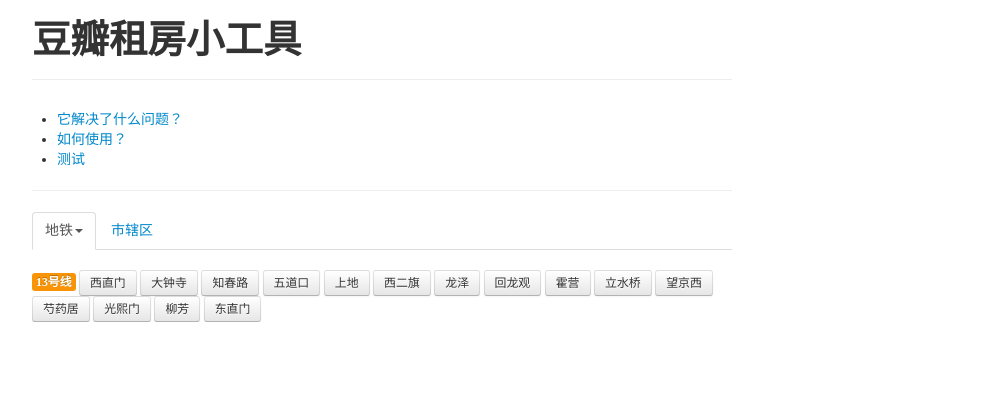
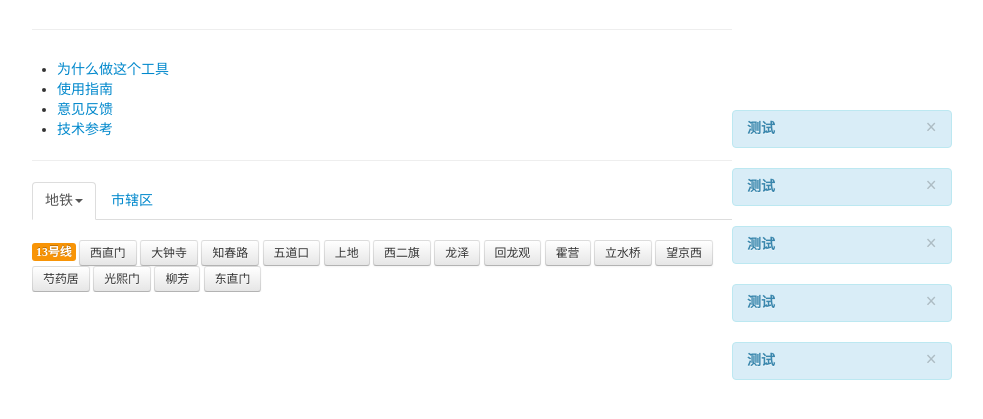
Before and after one commit to hh54188/scrapy_douban, a Python web app: template flask/templates/index.html in a window 1280 px wide. Shown: the top 419 px of the page, without its empty margins (138-1121 px from the left). Run offline with Jinja, Linux system fonts and the light colour scheme; the template is opened without the code that fills it, so the values that code supplies are empty.

Commit message:
update html

```diff
--- a/flask/templates/index.html
+++ b/flask/templates/index.html
@@ -59,12 +59,13 @@
         <div class="row">
             <div class="span9">
                 <div class="page-header">
-                    <h1>豆瓣租房小工具</h1>
+                    <!-- <h1>豆瓣租房小工具</h1> -->
                 </div>
                 <ul>
-                    <li><a data-toggle="modal" href="#myModal">它解决了什么问题？</a></li>
-                    <li><a href="#">如何使用？</a></li>
-                    <li><a href="">测试</a></li>
+                    <li><a data-toggle="modal" href="#modal_why">为什么做这个工具</a></li>
+                    <li><a data-toggle="modal" href="#modal_how" href="#">使用指南</a></li>
+                    <li><a data-toggle="modal" href="#modal_advice" href="#">意见反馈</a></li>
+                    <li><a data-toggle="modal" href="#modal_tech" href="#">技术参考</a></li>
                 </ul>
                 <hr>
                 <div class="select_box">
@@ -339,15 +340,78 @@
                 </div>
             </div>
             <div class="span3 side_bar">
+                <div class="alert in alert-info">
+                    <strong>测试</strong>
+                    <a class="close" data-dismiss="alert" href="#">&times;</a>
+                </div>
+                <div class="alert in alert-info">
+                    <strong>测试</strong>
+                    <a class="close" data-dismiss="alert" href="#">&times;</a>
+                </div>
+                <div class="alert in alert-info">
+                    <strong>测试</strong>
+                    <a class="close" data-dismiss="alert" href="#">&times;</a>
+                </div>
+                <div class="alert in alert-info">
+                    <strong>测试</strong>
+                    <a class="close" data-dismiss="alert" href="#">&times;</a>
+                </div>
+                <div class="alert in alert-info">
+                    <strong>测试</strong>
+                    <a class="close" data-dismiss="alert" href="#">&times;</a>
+                </div>
             </div>
         </div>
     </div>
     <!-- Model begin -->
-    <!-- Modal -->
-    <div id="myModal" class="modal hide fade" tabindex="-1" role="dialog" aria-labelledby="myModalLabel" aria-hidden="true">
+    <!-- Why -->
+    <div id="modal_why" class="modal hide" tabindex="-1" role="dialog" aria-labelledby="myModalLabel" aria-hidden="true">
         <div class="modal-header">
             <button type="button" class="close" data-dismiss="modal" aria-hidden="true">×</button>
-            <h3 id="myModalLabel">Modal header</h3>
+            <h3>this is why</h3>
+        </div>
+        <div class="modal-body">
+        <p>One fine body…</p>
+        </div>
+        <div class="modal-footer">
+            <button class="btn" data-dismiss="modal" aria-hidden="true">确定</button>
+        </div>
+    </div>
+
+
+    <!-- How -->
+    <div id="modal_how" class="modal hide" tabindex="-1" role="dialog" aria-labelledby="myModalLabel" aria-hidden="true">
+        <div class="modal-header">
+            <button type="button" class="close" data-dismiss="modal" aria-hidden="true">×</button>
+            <h3>this is how</h3>
+        </div>
+        <div class="modal-body">
+        <p>One fine body…</p>
+        </div>
+        <div class="modal-footer">
+            <button class="btn" data-dismiss="modal" aria-hidden="true">确定</button>
+        </div>
+    </div>
+
+    <!-- advice -->
+    <div id="modal_advice" class="modal hide" tabindex="-1" role="dialog" aria-labelledby="myModalLabel" aria-hidden="true">
+        <div class="modal-header">
+            <button type="button" class="close" data-dismiss="modal" aria-hidden="true">×</button>
+            <h3>this is advice</h3>
+        </div>
+        <div class="modal-body">
+        <p>One fine body…</p>
+        </div>
+        <div class="modal-footer">
+            <button class="btn" data-dismiss="modal" aria-hidden="true">确定</button>
+        </div>
+    </div>
+
+    <!-- tech -->
+    <div id="modal_tech" class="modal hide" tabindex="-1" role="dialog" aria-labelledby="myModalLabel" aria-hidden="true">
+        <div class="modal-header">
+            <button type="button" class="close" data-dismiss="modal" aria-hidden="true">×</button>
+            <h3>this is tech</h3>
         </div>
         <div class="modal-body">
         <p>One fine body…</p>
```
Also changed, not shown: flask/run.py (+13 -6 lines).
